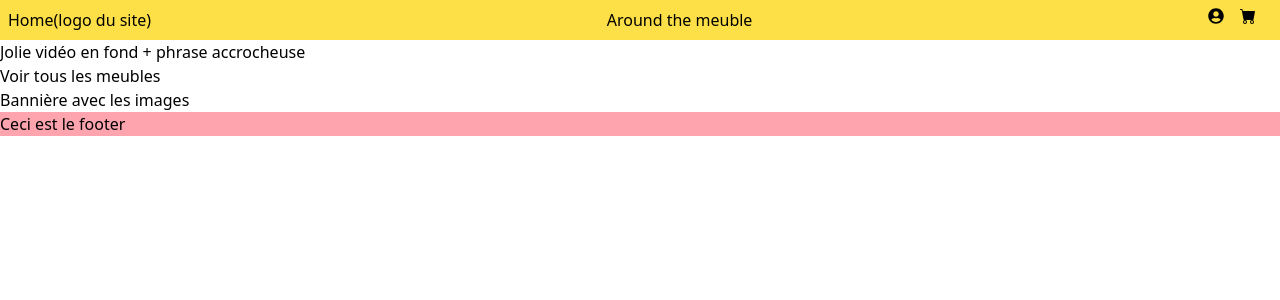
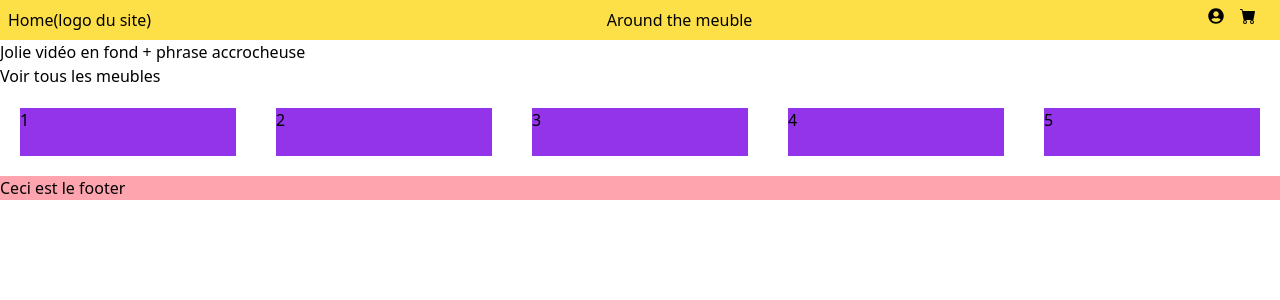
Before and after one commit to camhbrt/around_the_meuble, a React (Vite) app in the folder projet2/: page / in a window 1280 px wide. Shown: the top 300 px of the page. Built offline with nearby package versions, Linux system fonts and the light colour scheme.

Commit message:
[UPDATE] thumbnail banner for the homepage

```diff
--- a/projet2/src/components/Imagebanner.jsx
+++ b/projet2/src/components/Imagebanner.jsx
@@ -1,9 +1,13 @@
 import React from 'react';
+import Thumbnail from './Thumbnail';
 
 const Imagebanner = () => {
+    const numbers = [1,2,3,4,5];
     return (
-        <div>
-            Bannière avec les images
+        <div className='flex'>
+            {numbers.map((number)=> (
+                <Thumbnail key={number} number={number}/>
+            ))}
         </div>
     );
 };
--- /dev/null
+++ b/projet2/src/components/Thumbnail.jsx
@@ -0,0 +1,11 @@
+import React from 'react';
+
+const Thumbnail = ({number}) => {
+    return (
+        <div className='bg-purple-600 w-12 h-12 m-5 flex-auto'>
+            <p>{number}</p>
+        </div>
+    );
+};
+
+export default Thumbnail;
```
